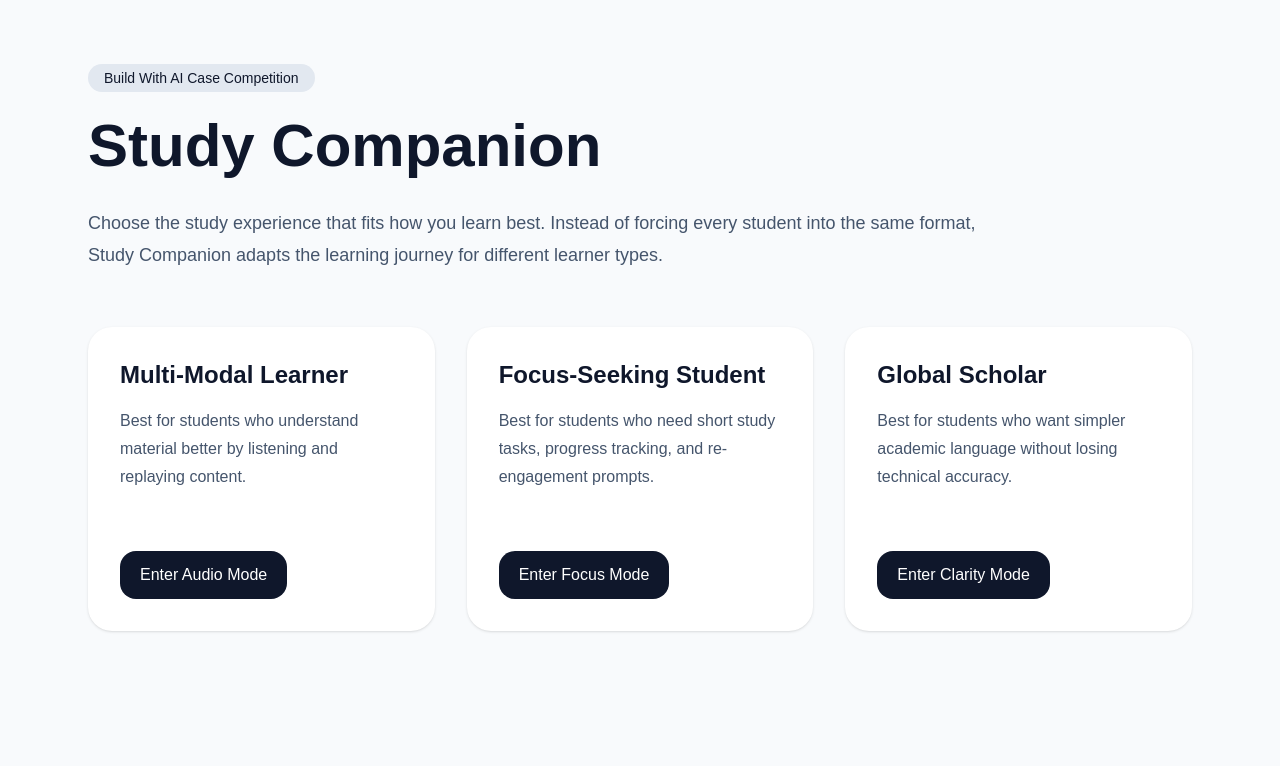
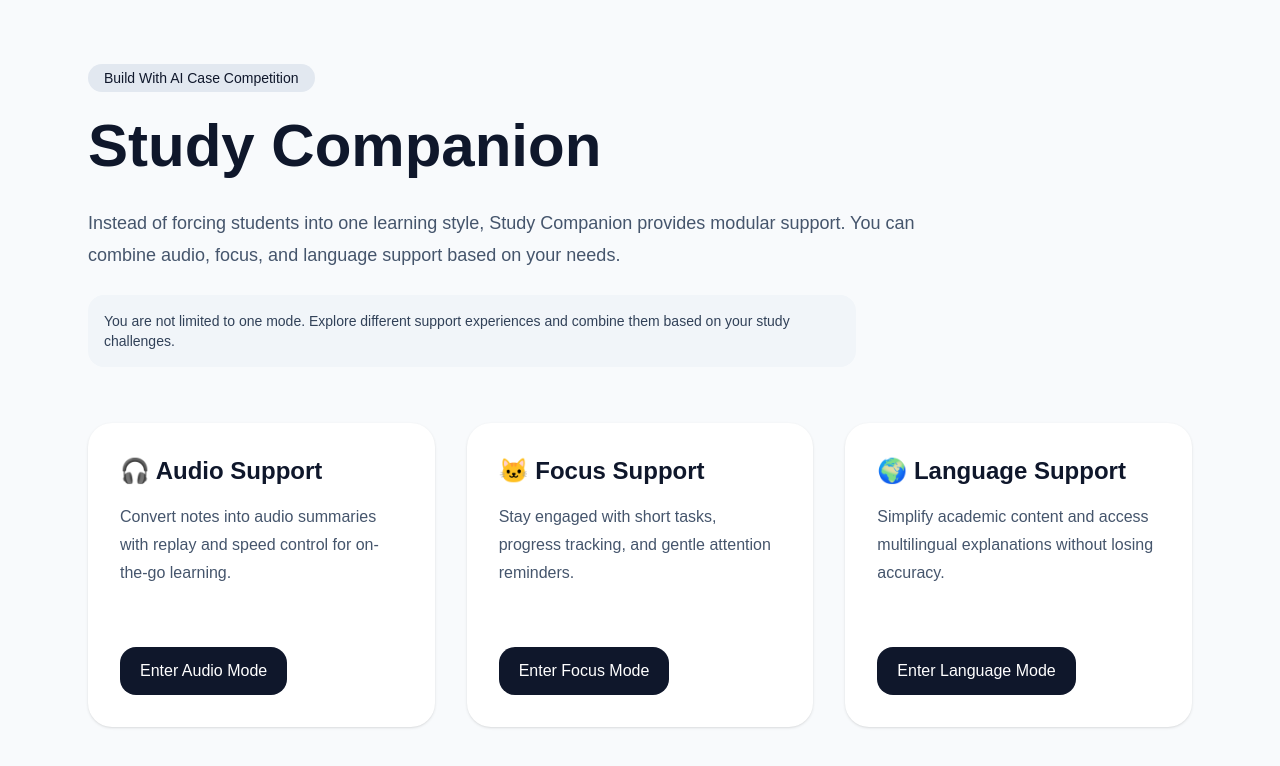
Before and after one commit to Jianing812/Study-Companion, a Next.js app: page / in a window 1280 px wide. Shown: the top 766 px of the page. Built offline with nearby package versions, Linux system fonts and the light colour scheme.

Commit message:
Add modular support system design

```diff
--- a/app/focus/page.tsx
+++ b/app/focus/page.tsx
@@ -262,3 +262,25 @@ export default function FocusPage() {
     </main>
   );
 }
+<div className="mt-12 rounded-3xl bg-white p-8 shadow-sm">
+  <h2 className="text-2xl font-semibold">Add Additional Support</h2>
+  <p className="mt-3 text-slate-600">
+    You can combine different support modes based on your needs.
+  </p>
+
+  <div className="mt-6 flex flex-wrap gap-3">
+    <Link
+      href="/multimodal"
+      className="rounded-2xl bg-slate-100 px-5 py-3 hover:bg-slate-200"
+    >
+      Add Audio Support
+    </Link>
+
+    <Link
+      href="/global-scholar"
+      className="rounded-2xl bg-slate-100 px-5 py-3 hover:bg-slate-200"
+    >
+      Add Language Support
+    </Link>
+  </div>
+</div>
--- a/app/page.tsx
+++ b/app/page.tsx
@@ -2,25 +2,25 @@ import Link from "next/link";
 
 const personas = [
   {
-    title: "Multi-Modal Learner",
+    title: "🎧 Audio Support",
     description:
-      "Best for students who understand material better by listening and replaying content.",
+      "Convert notes into audio summaries with replay and speed control for on-the-go learning.",
     href: "/multimodal",
     button: "Enter Audio Mode",
   },
   {
-    title: "Focus-Seeking Student",
+    title: "🐱 Focus Support",
     description:
-      "Best for students who need short study tasks, progress tracking, and re-engagement prompts.",
+      "Stay engaged with short tasks, progress tracking, and gentle attention reminders.",
     href: "/focus",
     button: "Enter Focus Mode",
   },
   {
-    title: "Global Scholar",
+    title: "🌍 Language Support",
     description:
-      "Best for students who want simpler academic language without losing technical accuracy.",
+      "Simplify academic content and access multilingual explanations without losing accuracy.",
     href: "/global-scholar",
-    button: "Enter Clarity Mode",
+    button: "Enter Language Mode",
   },
 ];
 
@@ -37,11 +37,18 @@ export default function Home() {
             Study Companion
           </h1>
 
+
           <p className="mt-6 text-lg leading-8 text-slate-600">
-            Choose the study experience that fits how you learn best. Instead
-            of forcing every student into the same format, Study Companion
-            adapts the learning journey for different learner types.
+            Instead of forcing students into one learning style, Study Companion
+            provides modular support. You can combine audio, focus, and language
+            support based on your needs.
           </p>
+        </div>
+
+
+        <div className="mt-6 max-w-3xl rounded-2xl bg-slate-100 p-4 text-sm text-slate-700">
+          You are not limited to one mode. Explore different support experiences
+          and combine them based on your study challenges.
         </div>
 
         <div className="mt-14 grid gap-8 md:grid-cols-3">
```
